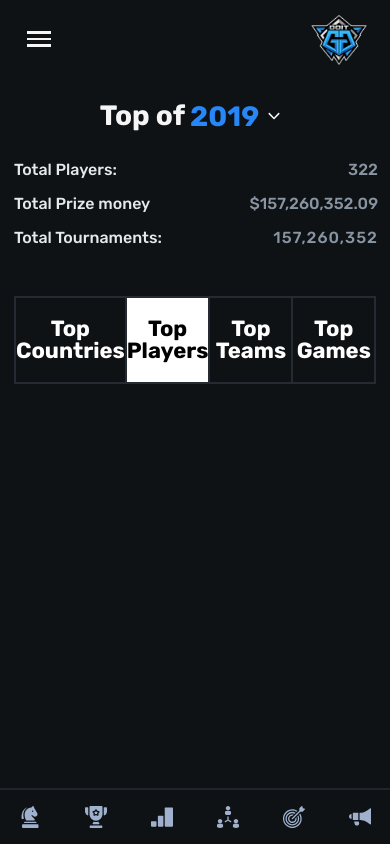
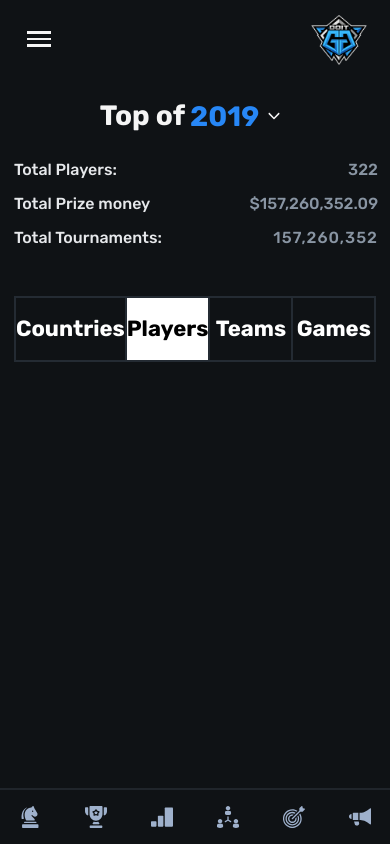
Before and after one commit to M1nt-y/doit, a Vue app: page /top in a window 390 px wide. Built offline with nearby package versions, Linux system fonts and the light colour scheme.

Commit message:
dima-dev: Добавление обрезки слов кнопок на изменение ширины экрана

```diff
--- a/src/pages/TopPage.vue
+++ b/src/pages/TopPage.vue
@@ -26,9 +26,11 @@
       <div class="top__btn">
         <div class="btn"
         v-for="btn in btnTab"
-        :class="{ active: btn === selectedBtn }"
-        @click="selectedBtn = btn"
-        >{{ btn.title }}</div>
+        :class="{ active: btn.search === selectedBtn }"
+        @click="selectBtn(btn)"
+        >
+        {{ truncatedTitle(btn.title) }}
+      </div>
       </div>
     </div>
   </main>
@@ -36,7 +38,7 @@
 
 <script setup>
 import IconArrow from '@/assets/icons/Arrow.vue'
-import { ref } from 'vue';
+import { ref, onMounted} from 'vue';
 
 const displayYears = ref(false);
 
@@ -66,7 +68,34 @@ const btnTab = ref([
   },
 ])
 
-const selectedBtn = ref(btnTab.value[1]);
+// для отображения активного таба
+const selectedBtn = ref(null);
+onMounted(() => {
+  let searchQuery = btnTab.value.find(btn => btn.search === 'players');
+  selectedBtn.value = searchQuery.search
+});
+function selectBtn(btn) {
+  selectedBtn.value = btn.search
+}
+
+
+// обрезка слов на изменение ширины экрана
+const truncatedTitle = (title) => {
+  if (isMobile.value) {
+    const words = title.split(' ');
+    if (words.length > 1) {
+      return words[1];
+    }
+  }
+  return title;
+};
+
+const isMobile = ref(window.innerWidth < 768);
+
+window.addEventListener('resize', () => {
+  isMobile.value = window.innerWidth < 768;
+});
+
 
 </script>
 
```
